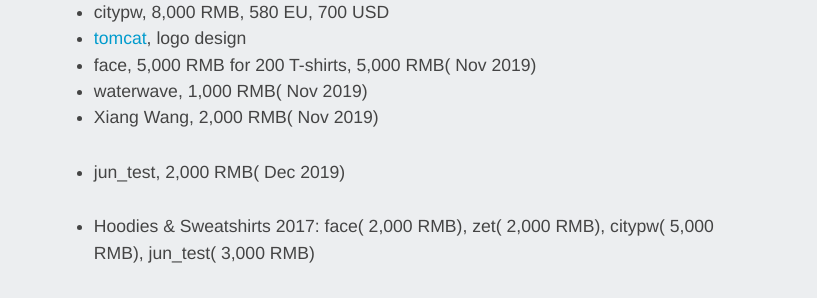
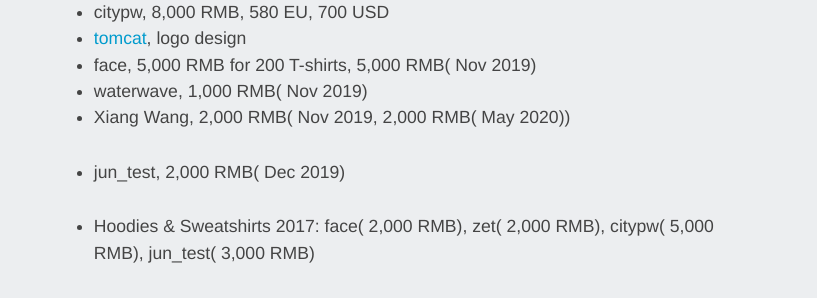
Before and after one commit to hardenedlinux/hardenedlinux.github.io, a Jekyll site: the page built from about2.md, in a window 1280 px wide. Shown: the part 1653-1951 px from the top of the page, without its empty margins (231-1048 px from the left). Built offline with Jekyll 4.4.1, drawn with Linux system fonts in a browser that asks for light colours.

Commit message:
thanks for another donation epsecially during the time of pandemic

```diff
--- a/about2.md
+++ b/about2.md
@@ -54,7 +54,7 @@ Donation:
 * [tomcat](http://www.songhaoyun.com/), logo design
 * face, 5,000 RMB for 200 T-shirts, 5,000 RMB( Nov 2019)
 * waterwave, 1,000 RMB( Nov 2019)
-* Xiang Wang, 2,000 RMB( Nov 2019)
+* Xiang Wang, 2,000 RMB( Nov 2019, 2,000 RMB( May 2020))
 * jun_test, 2,000 RMB( Dec 2019)
 
 * Hoodies & Sweatshirts 2017: face( 2,000 RMB), zet( 2,000 RMB), citypw( 5,000 RMB), jun_test( 3,000 RMB)
```
